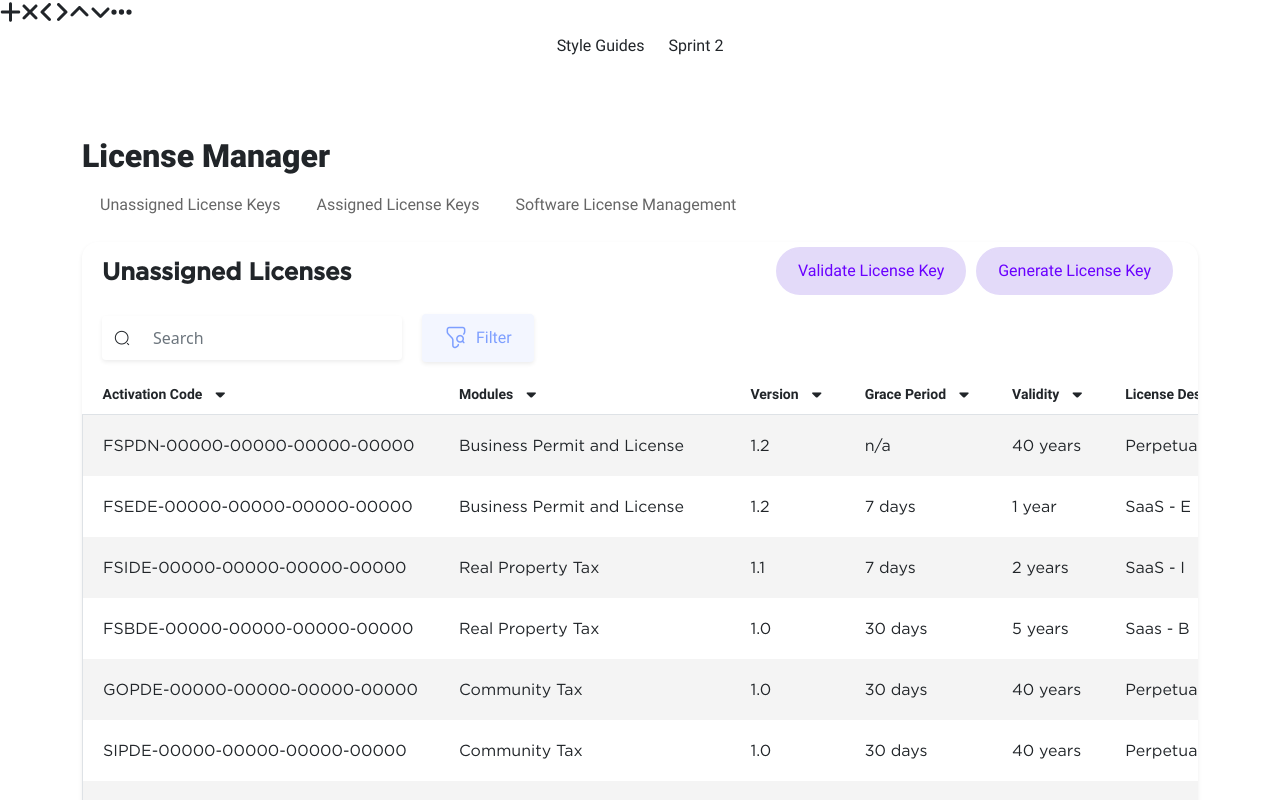
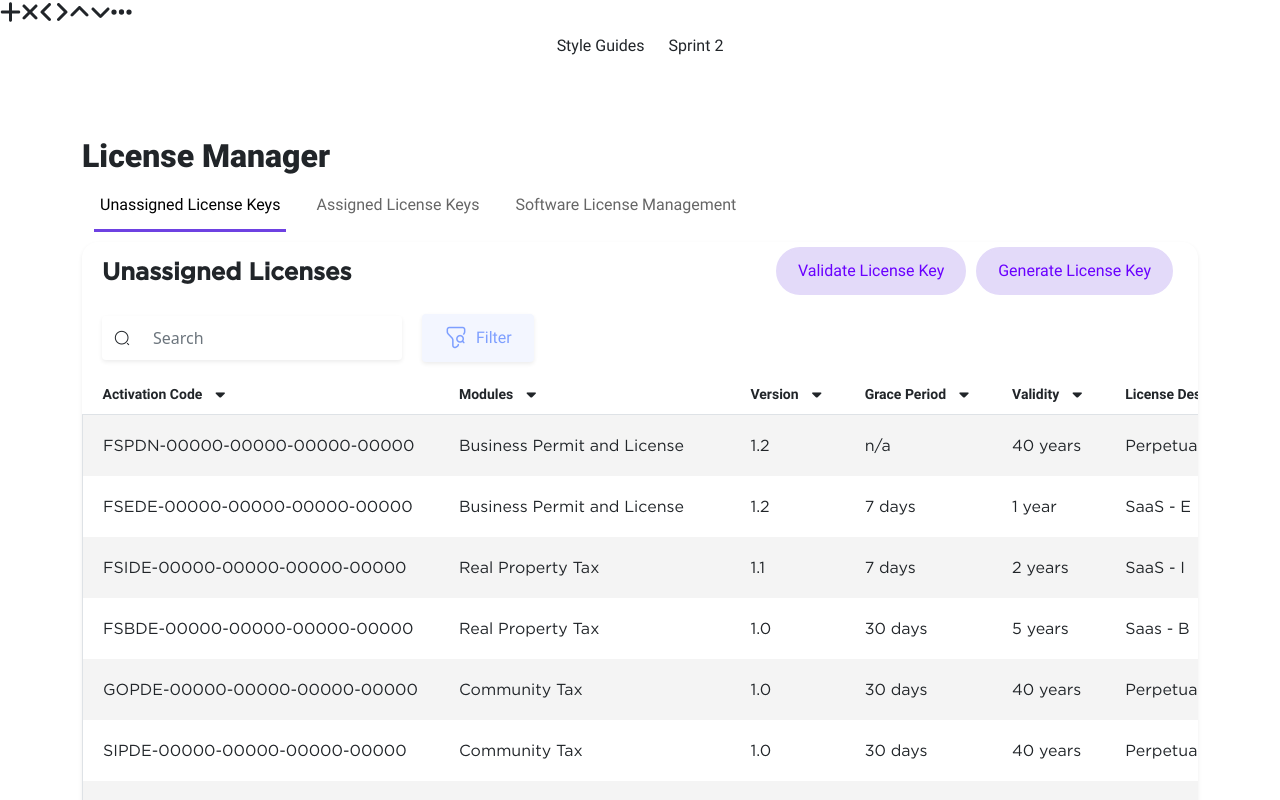
Before and after one commit to integratr-azamora/integratrGov-license-management, a Vue app: page /licmanager in a window 1280 px wide. Shown: the top 800 px of the page. Built offline with nearby package versions, Linux system fonts and the light colour scheme; a web font is replaced by a local one.

Commit message:
tab button updates

```diff
--- a/src/assets/css/component-button.css
+++ b/src/assets/css/component-button.css
@@ -97,6 +97,26 @@
     border-right:none;
     border-bottom: solid;
     border-color: transparent;
+    padding-top: 7px;
+    padding-bottom:15px;
+    margin-left:12px;
+    margin-right: 12px;
+    background-color: transparent;
+    white-space: nowrap;
+  }
+
+  .button-tab-active{
+    font-family: 'Roboto';
+    font-style: normal;
+    font-weight: 400;
+    font-size: 16px;
+    line-height: 19px;
+    border-top: none;
+    border-left:none;
+    border-right:none;
+    border-bottom: solid;
+    border-color: var(--vt-c-marjorelle-blue);
+    color: var(--vt-c-black);
     padding-top: 7px;
     padding-bottom:15px;
     margin-left:12px;
--- a/src/components/LicenseManger.vue
+++ b/src/components/LicenseManger.vue
@@ -4,7 +4,7 @@
          <div class=" rounded-3 container">
             <div class=" heading1  mb-20px">License Manager </div>
             <div>
-               <button class="button-tab">Unassigned License Keys</button>
+               <button class="button-tab-active">Unassigned License Keys</button>
                <button class="button-tab">Assigned License Keys</button>
                <button class="button-tab">Software License Management</button>
             </div>
```
